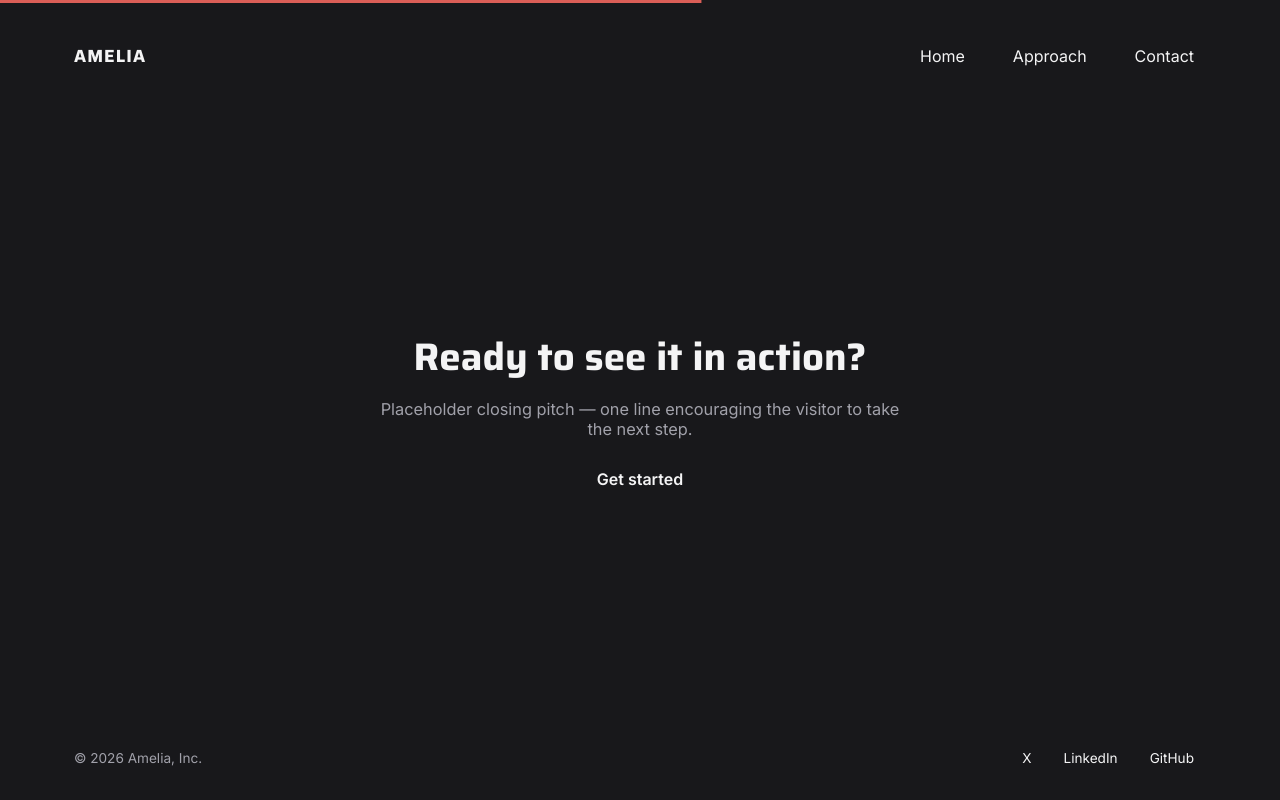
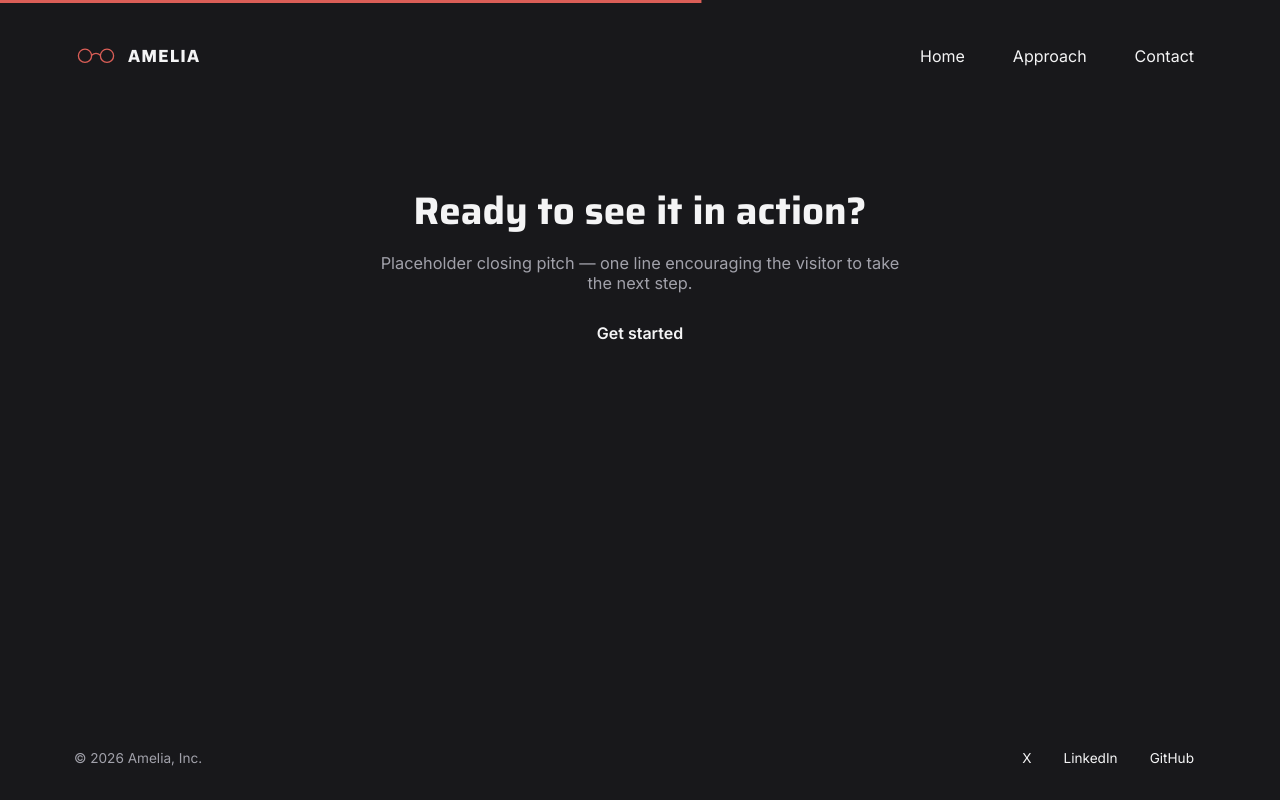
Before and after one commit to GregoryHue/amelia-presentation-website, a React (Vite) app: page /contact in a window 1280 px wide. Built offline with nearby package versions, Linux system fonts and the light colour scheme; no server answers.

Commit message:
glasses logo; css tweaks;

```diff
--- a/src/components/BackgroundModel.jsx
+++ b/src/components/BackgroundModel.jsx
@@ -2,6 +2,7 @@ import { useEffect, useRef, useState } from 'react';
 import { useLocation } from 'react-router-dom';
 import * as THREE from 'three';
 import { GLTFLoader } from 'three/examples/jsm/loaders/GLTFLoader.js';
+import { MeshoptDecoder } from 'three/examples/jsm/libs/meshopt_decoder.module.js';
 import modelUrl from '../assets/amelia.glb?url';
 import { MIN_VIEWPORT_WIDTH } from '../backgroundModelConfig';
 import { shouldShowSplash, subscribeSplashPlayed } from '../splashState';
@@ -14,15 +15,21 @@ import './BackgroundModel.css';
 // world-space position would drift on resize, since it projects
 // differently once the camera's aspect ratio changes).
 const ROUTE_TARGETS = {
-  '/': { x: 0.59, y: 0.25, depth: 0, scale: 1 },
-  '/approach': { x: 0.35, y: 0.65, depth: 0, scale: 1.3 },
-  '/contact': { x: 0.50, y: 0.50, depth: 0, scale: 1.6  },
+  '/': { x: 0.59, y: 0.25, depth: 0, scale: 0.5 },
+  '/approach': { x: 0.35, y: 0.65, depth: 0, scale: 0.8 },
+  // spin: false — on Contact the model settles to face the camera head-on
+  // instead of continuing its idle spin (see the animate loop below).
+  // y is pushed below the visible frame (>1) and scale is large, so only
+  // the top portion (head/shoulders, which sits above the model's own
+  // center pivot) remains in view — the rest extends off-screen at the
+  // bottom, cropped by the camera frustum like a portrait close-up.
+  '/contact': { x: 0.50, y: 0.50, depth: 0, scale: 1.1, spin: false },
 };
 
 // Where the model sits strictly while the Home splash is covering the
 // hero (see `aboveSplash` below) — independent of '/'s own target, which
 // only applies once the splash has actually finished or been skipped.
-const SPLASH_TARGET = { x: 0.5, y: 0.25, depth: 0, scale: 0.7 };
+const SPLASH_TARGET = { x: 0.5, y: 0.25, depth: 0, scale: 0.5 };
 
 const DEFAULT_TARGET = ROUTE_TARGETS['/'];
 
@@ -108,13 +115,31 @@ function BackgroundModel() {
     const renderer = new THREE.WebGLRenderer({ canvas, antialias: true, alpha: true });
     renderer.setPixelRatio(Math.min(window.devicePixelRatio, 2));
     renderer.setSize(window.innerWidth, window.innerHeight);
+    // Filmic tone mapping gives highlights a softer, more natural falloff
+    // than the flat default.
+    renderer.toneMapping = THREE.ACESFilmicToneMapping;
+    renderer.toneMappingExposure = 1.1;
+    renderer.outputColorSpace = THREE.SRGBColorSpace;
 
-    scene.add(new THREE.AmbientLight(0xffffff, 0.85));
+    // Dimmer, neutral-white studio lighting — keeps the model's dark clay
+    // vertex-color tone rather than lifting it toward grey/white.
+    // scene.add(new THREE.AmbientLight(0xffffff, 1.1));
+
+    // Key: pure white, no warmth — a plainly "white light" cast.
     const keyLight = new THREE.DirectionalLight(0xffffff, 1.1);
     keyLight.position.set(3, 4, 5);
     scene.add(keyLight);
-    const rimLight = new THREE.DirectionalLight(0xda5e57, 0.7);
-    rimLight.position.set(-4, -2, -3);
+
+    // Fill: white, fairly strong — keeps shadows soft and open rather
+    // than letting the key light carve out hard contrast.
+    const fillLight = new THREE.DirectionalLight(0xffffff, 0.6);
+    fillLight.position.set(-3, 1, 3);
+    scene.add(fillLight);
+
+    // Rim: white as well now (was the saturated accent red), just enough
+    // to separate the silhouette from the background without tinting it.
+    const rimLight = new THREE.DirectionalLight(0xffffff, 0.35);
+    rimLight.position.set(-4, 2.5, -4);
     scene.add(rimLight);
 
     let disposed = false;
@@ -130,6 +155,7 @@ function BackgroundModel() {
     let currentScale = targetRef.current.scale;
 
     const loader = new GLTFLoader();
+    loader.setMeshoptDecoder(MeshoptDecoder);
     loader.load(modelUrl, (gltf) => {
       if (disposed) return;
       group = gltf.scene;
@@ -137,8 +163,10 @@ function BackgroundModel() {
         if (child.isMesh) {
           child.material = new THREE.MeshStandardMaterial({
             vertexColors: true,
-            roughness: 0.65,
-            metalness: 0.05,
+            roughness: 0.55,
+            metalness: 0.03,
+            emissive: new THREE.Color(0x000000),
+            emissiveIntensity: 0,
           });
         }
       });
@@ -154,9 +182,20 @@ function BackgroundModel() {
       const delta = clock.getDelta();
 
       if (group) {
+        const facingCamera = targetRef.current.spin === false;
+
         if (!reduceMotion) {
-          group.rotation.y += delta * 0.3;
-          group.rotation.x = Math.sin(clock.elapsedTime * 0.15) * 0.08;
+          if (facingCamera) {
+            // Ease down to a stop facing the camera (rotation 0) rather
+            // than snapping — decays fast when there's a lot of spin
+            // still built up, and settles cleanly once close to 0.
+            const rotLerp = 1 - Math.pow(0.001, delta);
+            group.rotation.y += (0 - group.rotation.y) * rotLerp;
+            group.rotation.x += (0 - group.rotation.x) * rotLerp;
+          } else {
+            group.rotation.y += delta * 0.3;
+            group.rotation.x = Math.sin(clock.elapsedTime * 0.15) * 0.08;
+          }
         }
 
         const targetPos = targetToWorld(camera, targetRef.current);
--- a/src/components/CTA.css
+++ b/src/components/CTA.css
@@ -3,12 +3,13 @@
   padding-top: 140px;
   padding-bottom: 96px;
   display: flex;
-  align-items: center;
+  align-items: flex-start;
+  justify-content: center;
 }
 
 @media (min-width: 720px) {
   .closing {
-    padding-top: 200px;
+    padding-top: 180px;
   }
 }
 
--- /dev/null
+++ b/src/components/GlassesLogo.css
@@ -0,0 +1,42 @@
+.glasses-logo {
+  width: 44px;
+  height: auto;
+  color: var(--accent);
+  flex-shrink: 0;
+}
+
+.glasses-logo-eye--wink {
+  transform-box: fill-box;
+  transform-origin: center;
+}
+
+.navbar__brand:hover .glasses-logo-eye--wink {
+  animation: glasses-wink 0.65s cubic-bezier(0.45, 0, 0.55, 1);
+}
+
+@keyframes glasses-wink {
+  0% {
+    transform: scaleY(1);
+  }
+  15% {
+    transform: scaleY(1.08);
+  }
+  45% {
+    transform: scaleY(0.05);
+  }
+  65% {
+    transform: scaleY(0.05);
+  }
+  85% {
+    transform: scaleY(1.1);
+  }
+  100% {
+    transform: scaleY(1);
+  }
+}
+
+@media (prefers-reduced-motion: reduce) {
+  .navbar__brand:hover .glasses-logo-eye--wink {
+    animation: none;
+  }
+}
--- /dev/null
+++ b/src/components/GlassesLogo.jsx
@@ -0,0 +1,21 @@
+import './GlassesLogo.css';
+
+function GlassesLogo() {
+  return (
+    <svg
+      className="glasses-logo"
+      viewBox="0 0 200 80"
+      fill="none"
+      stroke="currentColor"
+      strokeWidth="6"
+      strokeLinecap="round"
+      aria-hidden="true"
+    >
+      <path d="M80 38 Q100 20 120 38" />
+      <circle className="glasses-logo-eye glasses-logo-eye--wink" cx="50" cy="40" r="30" />
+      <circle cx="150" cy="40" r="30" />
+    </svg>
+  );
+}
+
+export default GlassesLogo;
--- a/src/components/Hero.css
+++ b/src/components/Hero.css
@@ -113,6 +113,7 @@
   .hero__splash-text,
   .hero__splash-subtitle {
     animation: none;
+    opacity: 1;
   }
 }
 
--- a/src/components/Navbar.css
+++ b/src/components/Navbar.css
@@ -39,6 +39,9 @@
 }
 
 .navbar__brand {
+  display: flex;
+  align-items: center;
+  gap: 10px;
   font-family: var(--font-display);
   font-weight: 700;
   font-size: 1.1rem;
--- a/src/components/Navbar.jsx
+++ b/src/components/Navbar.jsx
@@ -1,4 +1,5 @@
 import { Link } from 'react-router-dom';
+import GlassesLogo from './GlassesLogo';
 import './Navbar.css';
 
 const LINKS = [
@@ -12,6 +13,7 @@ function Navbar() {
     <header className="navbar navbar--visible load-in load-in--top">
       <div className="container navbar__inner">
         <Link to="/" className="navbar__brand">
+          <GlassesLogo />
           AMELIA
         </Link>
 
```
Also changed, not shown: 1 other file (tests, documents, lock files or other folders).
